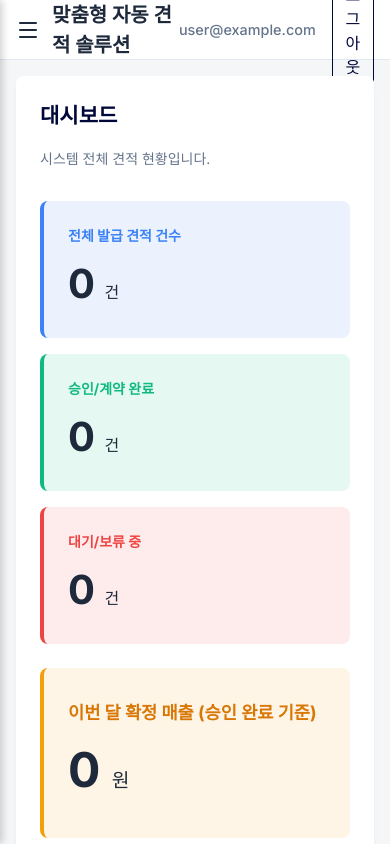
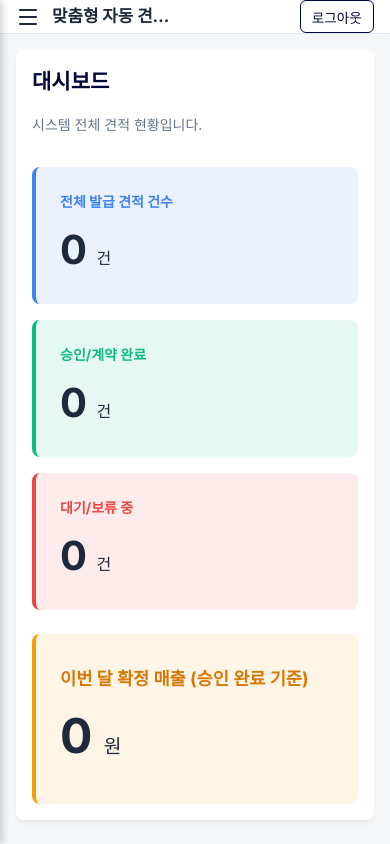
Before and after one commit to 98parks-create/tad, a React (Vite) app: page / in a window 390 px wide. Built offline with nearby package versions, Linux system fonts and the light colour scheme; no server answers; the database is empty; sample sign-in values are in the browser's storage.

Commit message:
style: fix mobile responsiveness for top header

```diff
--- a/src/App.jsx
+++ b/src/App.jsx
@@ -104,15 +104,15 @@ function AppContent() {
       {/* Main Content */}
       <main className="main-content">
         <header className="top-header">
-          <div style={{ display: 'flex', alignItems: 'center', gap: '0.75rem' }}>
+          <div style={{ display: 'flex', alignItems: 'center', gap: '0.75rem', overflow: 'hidden' }}>
             <button className="mobile-menu-btn" onClick={() => setIsMobileMenuOpen(true)}>
               <Menu size={24} />
             </button>
-            <h2 style={{ fontSize: '1.25rem', color: 'var(--text-dark)', margin: 0 }}>맞춤형 자동 견적 솔루션</h2>
+            <h2 className="header-title" style={{ fontSize: '1.25rem', color: 'var(--text-dark)', margin: 0 }}>맞춤형 자동 견적 솔루션</h2>
           </div>
-          <div style={{ display: 'flex', alignItems: 'center', gap: '1rem' }}>
-            <span style={{ fontSize: '0.9rem', color: 'var(--text-light)', fontWeight: 500 }}>{currentUser.email}</span>
-            <button className="btn btn-outline" style={{ padding: '0.4rem 0.8rem' }} onClick={handleLogout}>로그아웃</button>
+          <div style={{ display: 'flex', alignItems: 'center', gap: '0.5rem', flexShrink: 0 }}>
+            <span className="header-email" style={{ fontSize: '0.9rem', color: 'var(--text-light)', fontWeight: 500 }}>{currentUser.email}</span>
+            <button className="btn btn-outline" style={{ padding: '0.35rem 0.7rem', fontSize: '0.85rem' }} onClick={handleLogout}>로그아웃</button>
           </div>
         </header>
 
--- a/src/index.css
+++ b/src/index.css
@@ -255,4 +255,30 @@ label {
   input, select, textarea, .btn {
     font-size: 16px;
   }
+
+  /* Fix header overflow on mobile */
+  .top-header {
+    gap: 0.5rem;
+  }
+
+  .header-title {
+    font-size: 1.05rem !important;
+    white-space: nowrap;
+    overflow: hidden;
+    text-overflow: ellipsis;
+    max-width: 130px;
+  }
+
+  .header-email {
+    display: none;
+  }
+
+  /* Mobile padding fixes */
+  .card {
+    padding: 1rem;
+  }
+
+  .btn {
+    padding: 0.5rem 1rem;
+  }
 }
```
